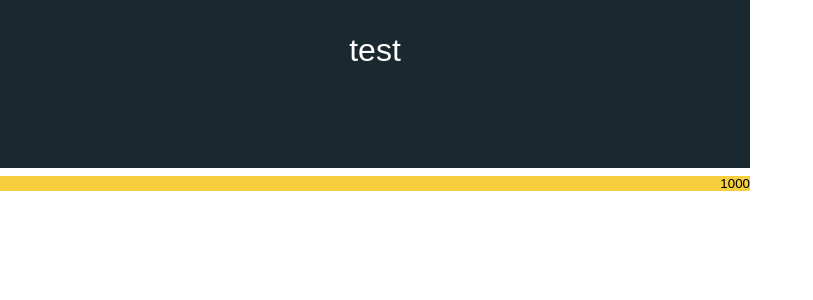
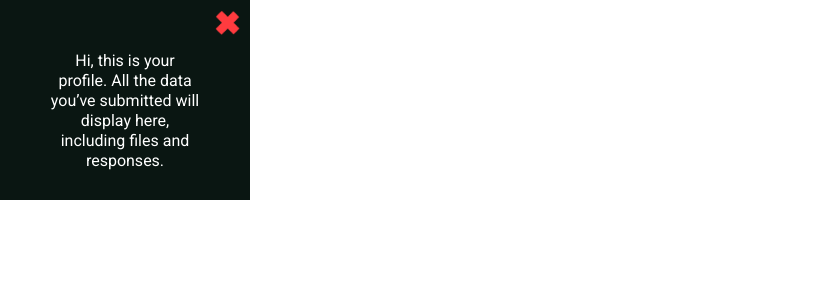
Before and after one commit to devteamepic/frontend, a React (Create React App) app: page /test in a window 1280 px wide. Shown: the top 300 px of the page, without its empty margins (0-813 px from the left). Built offline with nearby package versions, Linux system fonts and the light colour scheme; the HTML template or start-up script is replaced by a standard one.

Commit message:
added the tip component

```diff
--- /dev/null
+++ b/src/components/core/organisms/Tip/Tip.js
@@ -0,0 +1,47 @@
+import React, { useState } from 'react'
+import TipStyled from '../../../styled/organisms/tipStyled'
+import TextViewer from '../../molecules/TextViewer/TextViewer'
+import Icon from '../../atoms/Icon/Icon'
+
+const Tip = ({ height, width, ...props }) => {
+  const [size] = useState({ height, width })
+  const [display, setDisplay] = useState('')
+  const [text] = useState([
+    { component: 'text', size: 'small', textValue: 'Hi, this is your profile. All the data you’ve submitted will display here, including files and responses.' },
+  ])
+
+  const removeTip = () => {
+    setDisplay('none')
+  }
+
+  return (
+    <TipStyled
+      size = { size }
+      style = {{ display: display }}
+    >
+      <button
+        onClick = { removeTip }
+        style = {{
+          outline: 'none',
+          border: 'none',
+          background: 'none',
+          padding: '0',
+          float: 'right',
+          margin: '10px',
+        }}
+      >
+        <Icon
+          heightParam = '25px'
+          widthParam = '25px'
+          icon = 'cross'
+        />
+      </button>
+      <TextViewer
+        childrenData = { text }
+        additionalStyles = { 'margin-top: 20%;' }
+      />
+    </TipStyled>
+  )
+}
+
+export default Tip
--- a/src/components/core/pages/Test.js
+++ b/src/components/core/pages/Test.js
@@ -1,27 +1,20 @@
 import React from 'react'
 import Button from '../atoms/Button/Button'
 import TextArea from '../atoms/TextArea/TextArea'
+import Tip from '../organisms/Tip/Tip'
 
 const Test = () => {
     const testAlert = () => {
-        window.location.href = '/home'
+      console.log('asdf')
+//        window.location.href = '/home'
     }
 
     return (
         <div style = {{ width: '100%', height: '100%' }}>
-          <div style = {{ width: '750px', height: '100px' }}>
-            <Button
-              callback = { testAlert }
-            >
-              test
-            </Button>
-          </div>
-          <div style = {{ width: '750px', height: '100px' }}>
-            <TextArea
-              height = '100%'
-              width = '100%'
-            />
-          </div>
+          <Tip
+            height = '200px'
+            width = '250px'
+          />
         </div>
     )
 }
--- a/src/components/styled/molecules/textViewerStyled.js
+++ b/src/components/styled/molecules/textViewerStyled.js
@@ -5,8 +5,8 @@ height: 40%;
 color: white;
 width: 60%;
 text-align: center;
-margin-left: ${ props => !props.shouldChange && '20%'};
-margin-top: ${ props => !props.shouldChange && '30%'};
+margin-left: ${ props => !props.shouldChange && '20%' };
+margin-top: ${ props => !props.shouldChange && '30%' };
 ${ props => props.additionalStyles }
 `
 
--- /dev/null
+++ b/src/components/styled/organisms/tipStyled.js
@@ -0,0 +1,11 @@
+import styled from 'styled-components'
+import colorScheme from '../../../misc/colorScheme'
+
+const TipStyled = styled.div`
+background-color: ${ colorScheme.steel };
+height: ${props => props.size.height };
+width: ${props => props.size.width };
+overflow: hidden;
+`
+
+export default TipStyled
```
